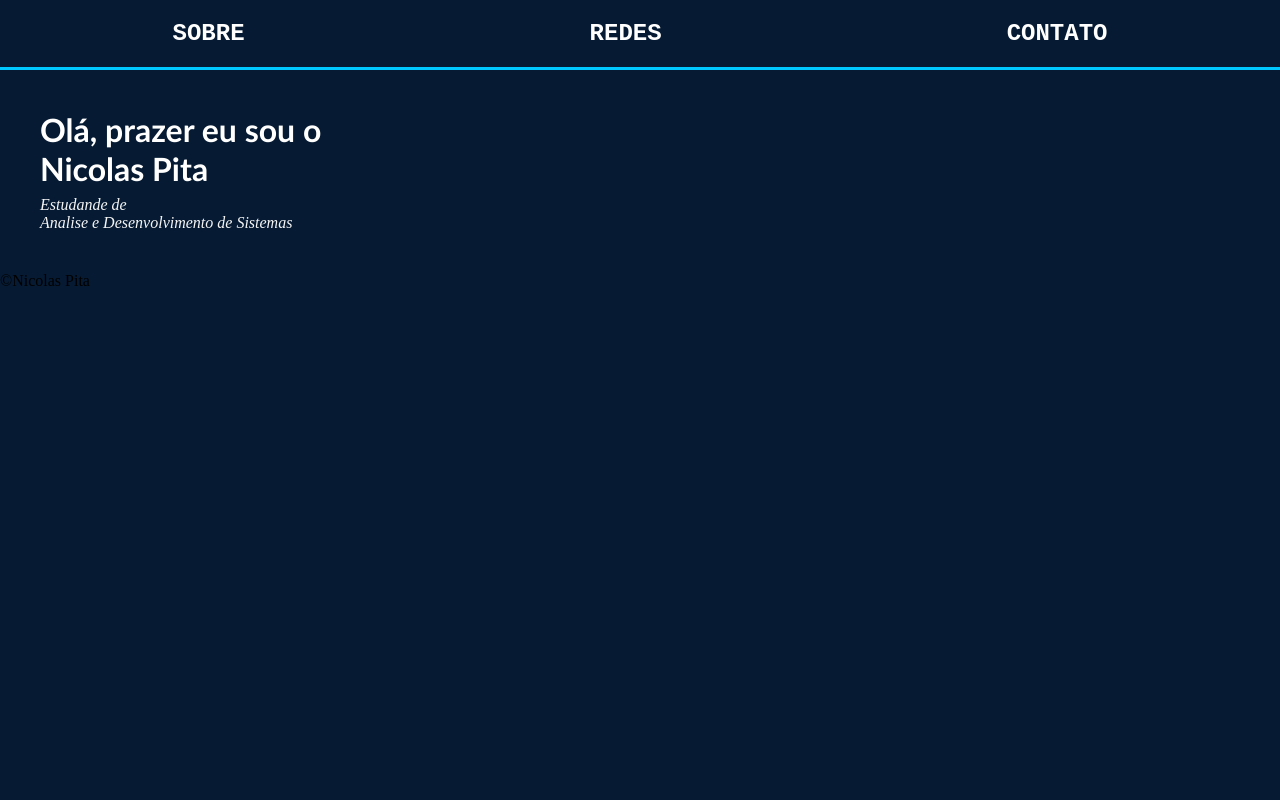
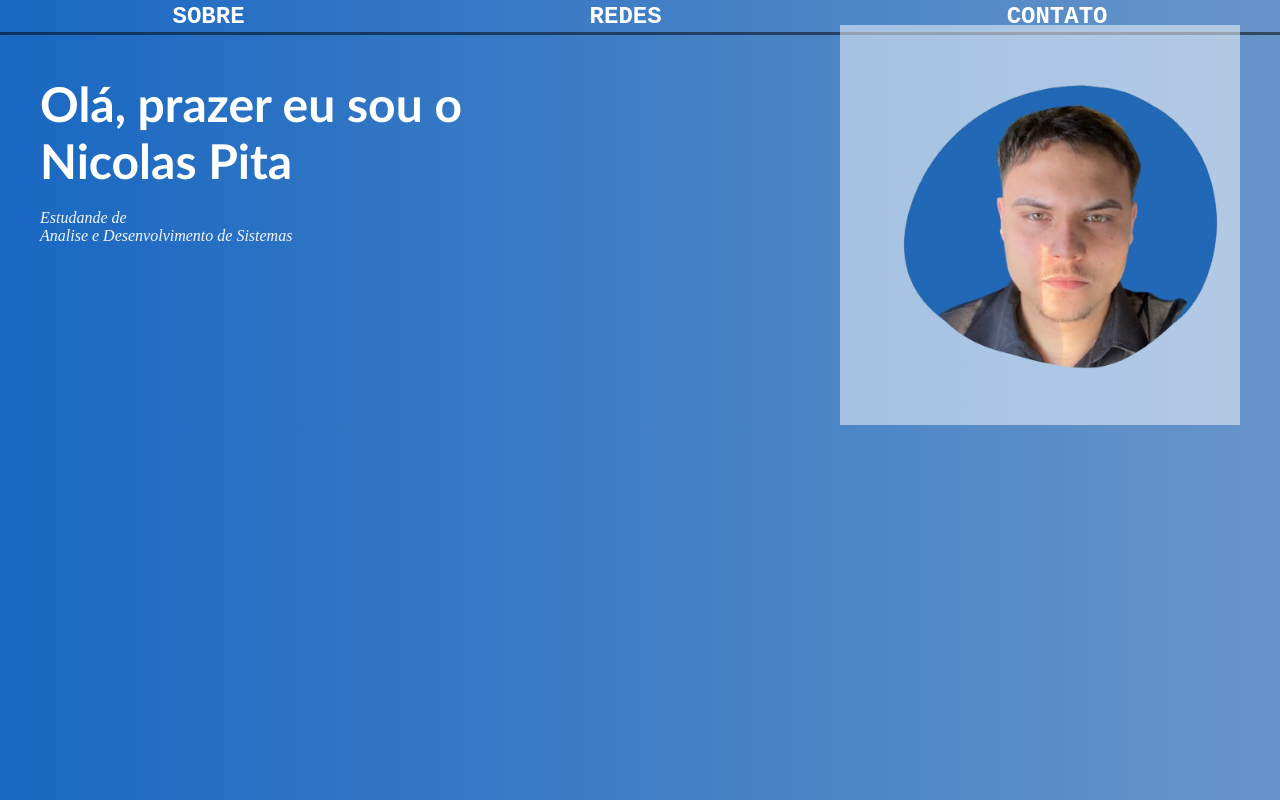
Before and after one commit to Nicolaspitaa/MEU-PORTIFOLIO, a plain HTML site: page portifolio/index.html in a window 1280 px wide. Shown: the top 800 px of the page. Drawn offline with Linux system fonts and the light colour scheme.

Commit message:
atualização

```diff
--- a/portifolio/index.html
+++ b/portifolio/index.html
@@ -16,16 +16,22 @@
 
     </div>
 
-    <main>
-        <h1>Olá, prazer eu sou o <br> Nicolas Pita</h1>
-        <img src="" alt="">
-        <p>Estudande de <br> Analise e Desenvolvimento de Sistemas</p>
-    </main>
+
+            <main>
+                <h1>Olá, prazer eu sou o <br> Nicolas Pita</h1>
+                <p>Estudande de <br> Analise e Desenvolvimento de Sistemas</p>
+            </main>
+
+    </div>
+
+    <div class="container1">
+        <div class="item1">
+        <img src="1-removebg-preview.png" alt="">
+        </div>
+    </div>
 
 
 
-    <footer>
-        <p>&copy;Nicolas Pita</p>
-    </footer>
+
 </body>
 </html>
--- a/portifolio/style.css
+++ b/portifolio/style.css
@@ -4,13 +4,14 @@
     box-sizing: border-box;
 }
 body{
-    background: #061b33;
+    height: 100%;
+    background-image: linear-gradient(to right, #1968c2, #6895c9);
 }
 div.container{
 
-    border-bottom: 3px solid rgb(0, 200, 255);
+    border-bottom: 3px solid rgba(0, 0, 0, 0.51);
     display: flex;
-    height: 70px;
+    height: 35px;
     justify-content: space-around;
     align-items: center;
 }
@@ -39,7 +40,7 @@ div.item> a:hover{
 
 main> h1{
     font-family: 'Gill Sans', 'Gill Sans MT', Calibri, 'Trebuchet MS', sans-serif;
-    font-size: 2em;
+    font-size: 3em;
     padding: 70px;
     margin: -30px;
     color: white;
@@ -53,3 +54,21 @@ main > p{
     margin-top: -90px;
     font-style: italic;
 }
+main > p > img{
+    display: auto;
+    margin-right: auto;
+}
+
+.container1{
+    display: flex;
+    justify-content: flex-end;
+
+}
+
+img{
+    height: 400px;
+    margin-top: -260px;
+    margin-right: 40px;
+
+
+}
```
Also changed, not shown: portifolio/1-removebg-preview.png (added).
